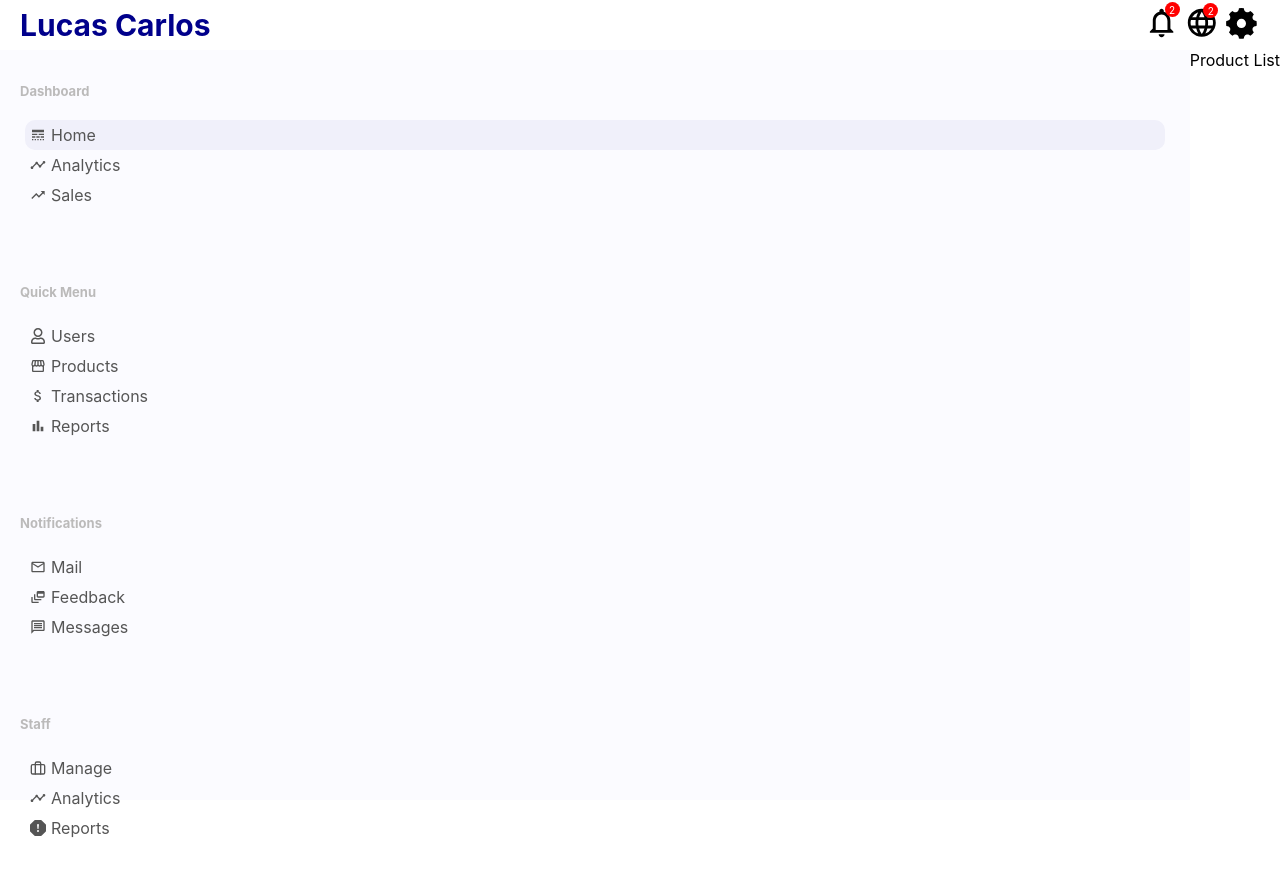
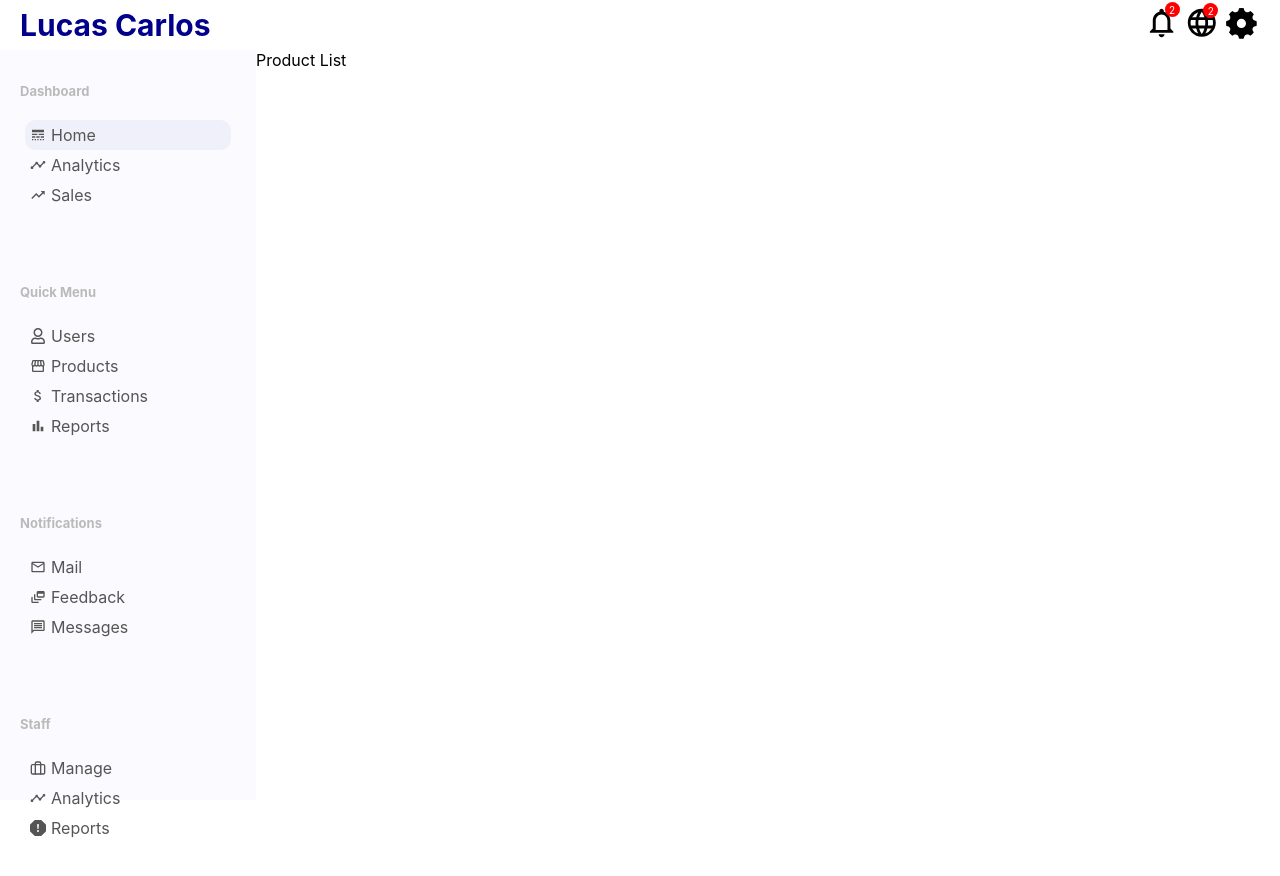
Before and after one commit to lucas9121/dashboard, a React (Create React App) app: page /products in a window 1280 px wide. Shown: the top 876 px of the page. Built offline with nearby package versions, Linux system fonts and the light colour scheme; the HTML template or start-up script is replaced by a standard one.

Commit message:
adding css styles

```diff
--- a/src/pages/productList/productList.css
+++ b/src/pages/productList/productList.css
@@ -0,0 +1,3 @@
+.productList{
+    flex: 4;
+}
```
